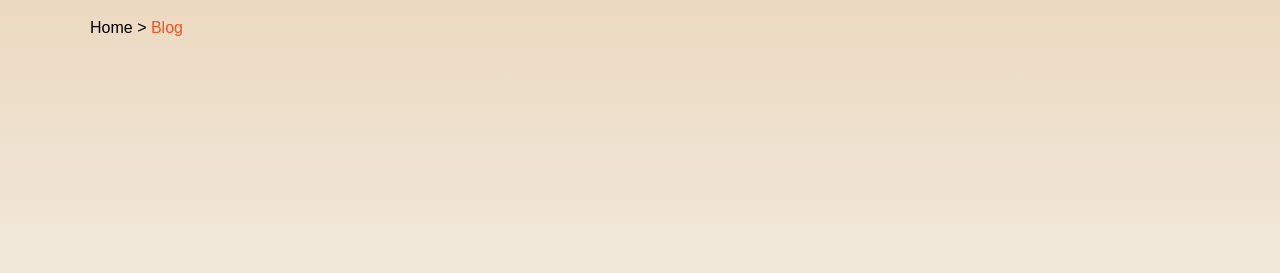
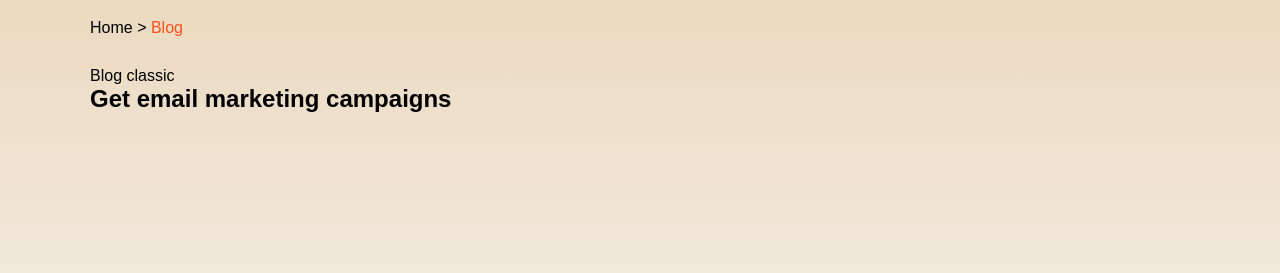
Before and after one commit to Im-Hassan-wd/content-creator, a plain HTML site: page blog.html in a window 1280 px wide. Shown: the part 53-326 px from the top of the page. Drawn offline with Linux system fonts and the light colour scheme.

Commit message:
sarted with the first section

```diff
--- a/blog.html
+++ b/blog.html
@@ -27,5 +27,10 @@
         </div>
     </header>
 
+    <section class="container">
+        <div>Blog classic</div>
+        <h1>Get email marketing campaigns</h1>
+    </section>
+
 </body>
 </html>
```
